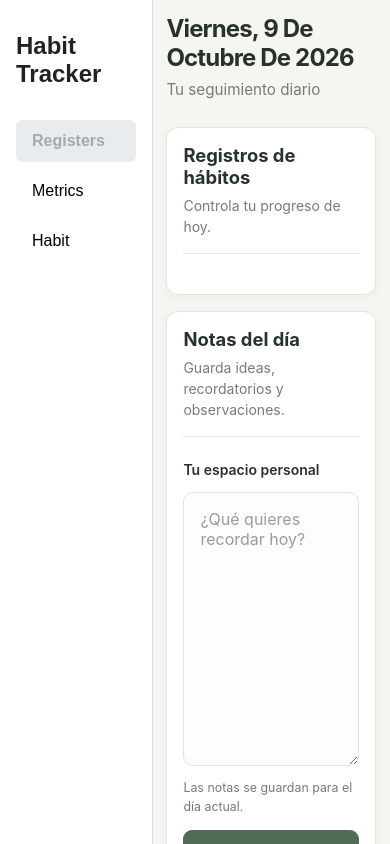
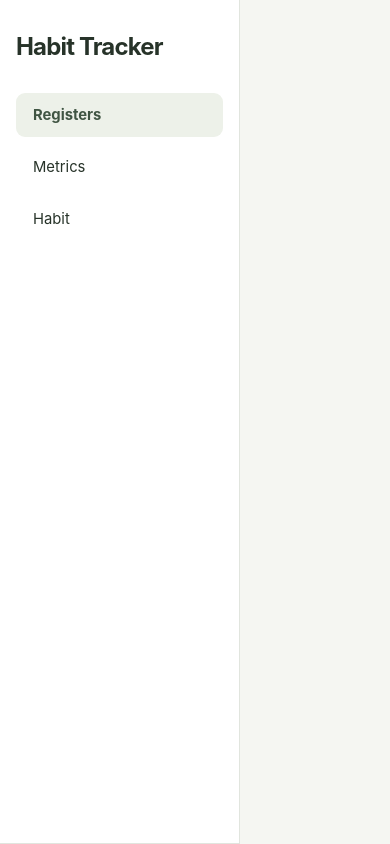
Before and after one commit to Zake207/HabitTracker, a React (Vite) app: page / in a window 390 px wide. Shown: the top 844 px of the page. Built offline with nearby package versions, Linux system fonts and the light colour scheme.

Commit message:
add: minor changes

```diff
--- a/src/App.tsx
+++ b/src/App.tsx
@@ -4,6 +4,7 @@ import HabitList from './components/HabitList.tsx'
 import Sidebar from './components/Sidebar'
 import { HabitRegister } from './components/HabitRegister.tsx'
 import { HabitMetrics } from './components/Metrics.tsx'
+import './styles/Styles.css'
 
 export type View = 'habits' | 'registers' | 'metrics'
 
--- a/src/components/Sidebar.tsx
+++ b/src/components/Sidebar.tsx
@@ -1,4 +1,6 @@
 import type { View } from '../App.tsx'
+
+import '../styles/Sidebar.css'
 
 export interface SidebarProps {
   view: View
--- a/src/styles/HabitList.css
+++ b/src/styles/HabitList.css
@@ -1,83 +1,4 @@
-/* =========================================================
-   Global
-   ========================================================= */
 
-* {
-  box-sizing: border-box;
-}
-
-body {
-  margin: 0;
-  font-family: Arial, sans-serif;
-  background: #f5f6f8;
-  color: #222;
-}
-
-button,
-input {
-  font: inherit;
-}
-
-button {
-  cursor: pointer;
-}
-
-/* =========================================================
-   Application layout
-   ========================================================= */
-
-.app {
-  min-height: 100vh;
-  display: flex;
-}
-
-/* =========================================================
-   Sidebar
-   ========================================================= */
-
-.sidebar {
-  width: 240px;
-  min-height: 100vh;
-  padding: 2rem 1rem;
-
-  display: flex;
-  flex-direction: column;
-
-  background: #ffffff;
-  border-right: 1px solid #ddd;
-}
-
-.sidebar-title {
-  margin: 0 0 2rem;
-  font-size: 1.5rem;
-}
-
-.sidebar-nav {
-  display: flex;
-  flex-direction: column;
-  gap: 0.5rem;
-}
-
-.sidebar-button {
-  padding: 0.75rem 1rem;
-
-  border: none;
-  border-radius: 6px;
-
-  background: transparent;
-
-  text-align: left;
-}
-
-.sidebar-button:hover:not(:disabled) {
-  background: #f0f0f0;
-}
-
-.sidebar-button:disabled {
-  background: #e9ecef;
-  font-weight: bold;
-  cursor: default;
-}
 
 /* =========================================================
    Habit list
@@ -85,75 +6,85 @@ button {
 
 .habit-list {
   flex: 1;
-  padding: 2.5rem;
+  min-width: 0;
+  width: 100%;
   max-width: 1000px;
+  padding: 2rem;
+  color: #273329;
 }
 
 .habit-list-header {
   display: flex;
   align-items: center;
   justify-content: space-between;
-
-  margin-bottom: 2rem;
+  flex-wrap: wrap;
+  gap: 1rem;
+  margin-bottom: 1.75rem;
 }
 
 .habit-list-title {
   margin: 0;
-  font-size: 2rem;
+  color: #273329;
+  font-size: clamp(1.5rem, 2vw, 2rem);
+  font-weight: 700;
+  letter-spacing: -0.035em;
 }
 
 .habits {
   display: flex;
   flex-direction: column;
-  gap: 0.75rem;
-
+  gap: 0.85rem;
   margin: 0;
   padding: 0;
-
   list-style: none;
 }
 
 .habit-item {
-  padding: 1rem 1.25rem;
-
   display: flex;
   align-items: center;
   justify-content: space-between;
-
+  gap: 1rem;
+  padding: 1rem 1.25rem;
+  border: 1px solid #e1e5de;
+  border-radius: 12px;
   background: #ffffff;
-  border: 1px solid #ddd;
-  border-radius: 8px;
-
+  color: #273329;
   cursor: pointer;
-
   transition:
-    transform 0.15s ease,
-    box-shadow 0.15s ease;
+    transform 150ms ease,
+    border-color 150ms ease,
+    background-color 150ms ease,
+    box-shadow 150ms ease;
 }
 
 .habit-item:hover {
   transform: translateY(-2px);
-  box-shadow: 0 4px 12px rgba(0, 0, 0, 0.08);
+  border-color: #c4d0c1;
+  box-shadow: 0 4px 12px rgb(35 50 35 / 6%);
 }
 
 .habit-item-info {
   display: flex;
   flex-direction: column;
-  gap: 0.25rem;
+  gap: 0.3rem;
+  min-width: 0;
 }
 
 .habit-item-name {
-  font-weight: bold;
+  color: #273329;
+  font-weight: 650;
+  overflow-wrap: anywhere;
 }
 
 .habit-item-id {
+  color: #737d73;
   font-size: 0.8rem;
-  color: #777;
 }
 
 .habit-item-arrow {
+  flex-shrink: 0;
+  color: #737d73;
   font-size: 1.25rem;
-  color: #777;
 }
 
 /* =========================================================
@@ -163,40 +94,69 @@ button {
 .primary-button,
 .secondary-button,
 .danger-button {
+  display: inline-flex;
+  align-items: center;
+  justify-content: center;
+  min-height: 40px;
   padding: 0.65rem 1rem;
-
-  border-radius: 6px;
   border: 1px solid transparent;
+  border-radius: 9px;
+  font-size: 0.875rem;
+  font-weight: 600;
+  line-height: 1.2;
+  transition:
+    background-color 150ms ease,
+    border-color 150ms ease,
+    color 150ms ease;
 }
 
 .primary-button {
-  background: #222;
+  border-color: #526b55;
+  background: #526b55;
   color: #ffffff;
 }
 
-.primary-button:hover {
-  background: #444;
+.primary-button:hover:not(:disabled) {
+  border-color: #405543;
+  background: #405543;
 }
 
 .secondary-button {
+  border-color: #e1e5de;
   background: #ffffff;
-  color: #222;
-  border-color: #ccc;
+  color: #526b55;
 }
 
-.secondary-button:hover {
-  background: #f0f0f0;
+.secondary-button:hover:not(:disabled) {
+  border-color: #526b55;
+  background: #edf1e9;
 }
 
 .danger-button {
+  border-color: #c85b50;
   background: #ffffff;
-  color: #c0392b;
-  border-color: #c0392b;
+  color: #b64238;
 }
 
-.danger-button:hover {
-  background: #c0392b;
+.danger-button:hover:not(:disabled) {
+  border-color: #b64238;
+  background: #b64238;
   color: #ffffff;
+}
+
+.primary-button:focus-visible,
+.secondary-button:focus-visible,
+.danger-button:focus-visible,
+.sidebar-button:focus-visible {
+  outline: 3px solid rgb(82 107 85 / 25%);
+  outline-offset: 2px;
+}
+
+.primary-button:disabled,
+.secondary-button:disabled,
+.danger-button:disabled {
+  opacity: 0.6;
+  cursor: not-allowed;
 }
 
 /* =========================================================
@@ -205,33 +165,37 @@ button {
 
 .modal-overlay {
   position: fixed;
+  z-index: 1000;
   inset: 0;
-
   display: flex;
   align-items: center;
   justify-content: center;
-
   padding: 1rem;
-
-  background: rgba(0, 0, 0, 0.45);
+  background: rgb(25 35 26 / 45%);
+  backdrop-filter: blur(3px);
 }
 
 .modal,
 .error-modal {
   width: 100%;
   max-width: 500px;
-
+  max-height: calc(100vh - 2rem);
+  overflow-y: auto;
   padding: 2rem;
-
+  border: 1px solid #e1e5de;
+  border-radius: 16px;
   background: #ffffff;
-  border-radius: 10px;
-
-  box-shadow: 0 10px 30px rgba(0, 0, 0, 0.2);
+  color: #273329;
+  box-shadow: 0 10px 30px rgb(35 50 35 / 12%);
 }
 
 .modal-title {
   margin-top: 0;
   margin-bottom: 1.5rem;
+  color: #273329;
+  font-size: 1.25rem;
+  font-weight: 700;
+  letter-spacing: -0.025em;
 }
 
 /* =========================================================
@@ -242,46 +206,53 @@ button {
   display: flex;
   flex-direction: column;
   gap: 0.4rem;
-
   margin-bottom: 1rem;
 }
 
 .form-group label {
-  font-weight: bold;
-  font-size: 0.9rem;
+  color: #273329;
+  font-size: 0.875rem;
+  font-weight: 600;
 }
 
 .form-group input {
   width: 100%;
+  min-height: 42px;
   padding: 0.65rem 0.75rem;
-
-  border: 1px solid #ccc;
-  border-radius: 6px;
-
+  border: 1px solid #e1e5de;
+  border-radius: 8px;
   outline: none;
+  background: #ffffff;
+  color: #273329;
+  transition:
+    border-color 150ms ease,
+    box-shadow 150ms ease;
 }
 
 .form-group input:focus {
-  border-color: #555;
+  border-color: #526b55;
+  box-shadow: 0 0 0 3px rgb(82 107 85 / 12%);
 }
 
 .modal-actions {
   display: flex;
+  flex-wrap: wrap;
   justify-content: flex-end;
   gap: 0.75rem;
-
   margin-top: 1.5rem;
 }
 
 .modify-form {
   margin-top: 2rem;
   padding-top: 1.5rem;
-
-  border-top: 1px solid #ddd;
+  border-top: 1px solid #e1e5de;
 }
 
 .modify-form h3 {
   margin-top: 0;
+  color: #273329;
+  font-size: 1.05rem;
+  font-weight: 700;
 }
 
 /* =========================================================
@@ -296,19 +267,23 @@ button {
 
 .habit-detail {
   display: flex;
+  align-items: baseline;
   justify-content: space-between;
-
+  flex-wrap: wrap;
+  gap: 0.5rem 1rem;
   padding-bottom: 0.75rem;
-
-  border-bottom: 1px solid #eee;
+  border-bottom: 1px solid #e1e5de;
 }
 
 .habit-detail-label {
-  color: #666;
+  color: #737d73;
+  font-size: 0.9rem;
 }
 
 .habit-detail-value {
-  font-weight: bold;
+  color: #273329;
+  font-weight: 650;
+  overflow-wrap: anywhere;
 }
 
 /* =========================================================
@@ -318,13 +293,80 @@ button {
 .error-message {
   margin-top: 1.5rem;
   padding: 1rem;
-
-  border: 1px solid #c0392b;
-  border-radius: 6px;
-
-  background: #fff5f5;
+  border: 1px solid #e6b8b4;
+  border-radius: 10px;
+  background: #fff5f3;
+  color: #873b34;
 }
 
 .error-message p {
   margin-top: 0;
 }
+
+/* =========================================================
+   Responsive layout
+   ========================================================= */
+
+@media (max-width: 850px) {
+  .habit-list {
+    padding: 1.25rem;
+  }
+
+  .sidebar {
+    width: 210px;
+  }
+}
+
+@media (max-width: 600px) {
+  .app {
+    flex-direction: column;
+  }
+
+  .sidebar {
+    width: 100%;
+    min-height: auto;
+    padding: 1rem;
+    border-right: none;
+    border-bottom: 1px solid #e1e5de;
+  }
+
+  .sidebar-title {
+    margin-bottom: 1rem;
+  }
+
+  .sidebar-nav {
+    flex-direction: row;
+    flex-wrap: wrap;
+  }
+
+  .sidebar-button {
+    flex: 1;
+    text-align: center;
+  }
+
+  .habit-list {
+    padding: 1rem;
+  }
+
+  .habit-list-header {
+    align-items: flex-start;
+  }
+
+  .habit-item {
+    padding: 0.85rem;
+  }
+
+  .modal,
+  .error-modal {
+    padding: 1.25rem;
+    border-radius: 12px;
+  }
+
+  .modal-actions {
+    flex-direction: column-reverse;
+  }
+
+  .modal-actions button {
+    width: 100%;
+  }
+}
--- /dev/null
+++ b/src/styles/Sidebar.css
@@ -0,0 +1,53 @@
+/* =========================================================
+   Sidebar
+   ========================================================= */
+
+.sidebar {
+  display: flex;
+  flex-direction: column;
+  flex-shrink: 0;
+  width: 240px;
+  min-height: 100vh;
+  padding: 2rem 1rem;
+  background: #ffffff;
+  border-right: 1px solid #e1e5de;
+}
+
+.sidebar-title {
+  margin: 0 0 2rem;
+  color: #273329;
+  font-size: 1.5rem;
+  font-weight: 700;
+  letter-spacing: -0.035em;
+}
+
+.sidebar-nav {
+  display: flex;
+  flex-direction: column;
+  gap: 0.5rem;
+}
+
+.sidebar-button {
+  padding: 0.75rem 1rem;
+  border: 1px solid transparent;
+  border-radius: 9px;
+  background: transparent;
+  color: #273329;
+  text-align: left;
+  font-size: 0.925rem;
+  transition:
+    background-color 150ms ease,
+    color 150ms ease;
+}
+
+.sidebar-button:hover:not(:disabled) {
+  background: #edf1e9;
+  color: #405543;
+}
+
+.sidebar-button:disabled {
+  background: #edf1e9;
+  color: #405543;
+  font-weight: 700;
+  cursor: default;
+}
--- /dev/null
+++ b/src/styles/Styles.css
@@ -0,0 +1,35 @@
+/* =========================================================
+   Global
+   ========================================================= */
+
+*,
+*::before,
+*::after {
+  box-sizing: border-box;
+}
+
+body {
+  margin: 0;
+  font-family: Inter, system-ui, -apple-system, BlinkMacSystemFont, "Segoe UI",
+    sans-serif;
+  background: #f5f6f2;
+  color: #273329;
+}
+
+button,
+input {
+  font: inherit;
+}
+
+button {
+  cursor: pointer;
+}
+
+/* =========================================================
+   Application layout
+   ========================================================= */
+
+.app {
+  display: flex;
+  min-height: 100vh;
+}
```
